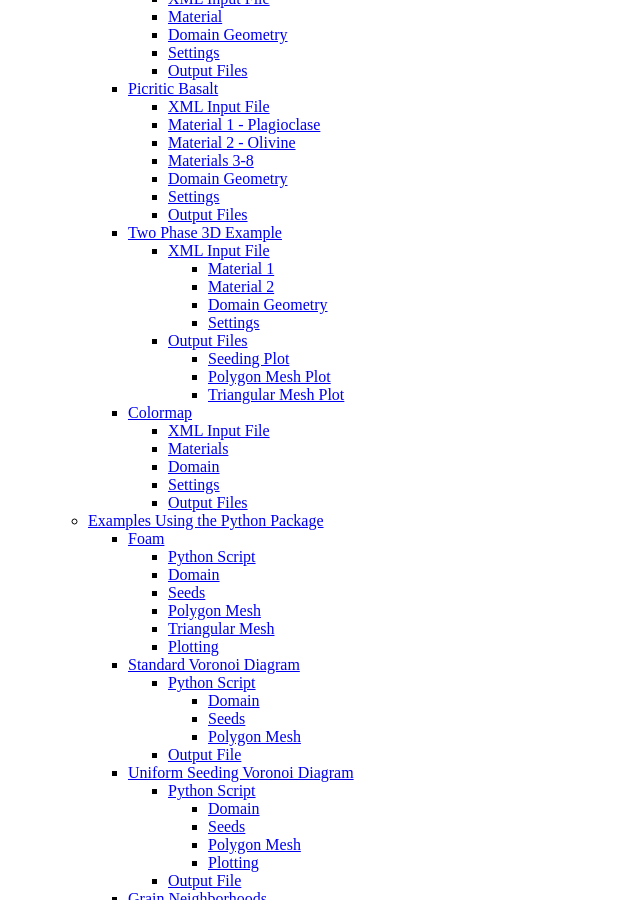
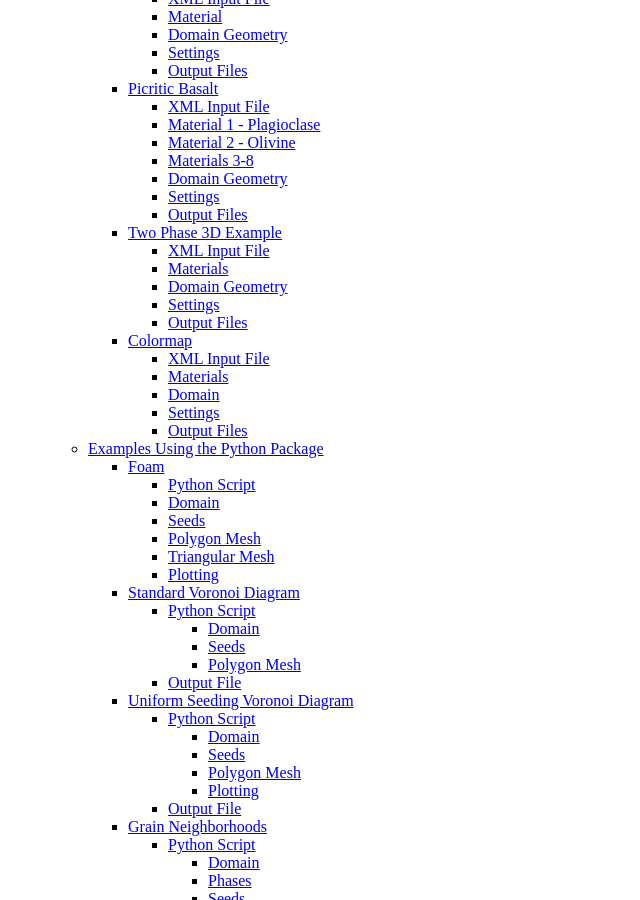
Before and after one commit to kip-hart/MicroStructPy, a Sphinx documentation site: the page built from docs/source/contents.rst, in a window 1280 px wide and 900 px high, scrolled down 1049 px. Shown: the whole window, without its empty margins (0-640 px from the left). Built offline with Sphinx 7.4.7, drawn with Linux system fonts in a browser that asks for light colours; some of the changed lines change nothing that is shown.

Commit message:
updated 2-phase 3D example

```diff
--- a/docs/source/ex_2phase_3d.rst
+++ b/docs/source/ex_2phase_3d.rst
@@ -18,46 +18,23 @@
     :language: xml
 
 
-Material 1
-----------
-
-.. literalinclude:: ../../examples/two_phase_3D.xml
-    :language: xml
-    :lines: 3-12
-    :dedent: 4
+Materials
+=========
 
 The first material makes up 25% of the volume, with a lognormal grain volume
 distribution.
-
-Material 2
-----------
-
-.. literalinclude:: ../../examples/two_phase_3D.xml
-    :language: xml
-    :lines: 14-22
-    :dedent: 4
 
 The second material makes up 75% of the volume, with an independent grain
 volume distribution.
 
 Domain Geometry
----------------
+===============
 
-.. literalinclude:: ../../examples/two_phase_3D.xml
-    :language: xml
-    :lines: 24-28
-    :dedent: 4
-
-These two materials fill a square domain of side length 7.
+These two materials fill a cube domain of side length 7.
 
 
 Settings
---------
-
-.. literalinclude:: ../../examples/two_phase_3D.xml
-    :language: xml
-    :lines: 30-49
-    :dedent: 4
+========
 
 The function will output plots of the microstructure process and those plots
 are saved as PNGs.
@@ -71,23 +48,48 @@
 Output Files
 ============
 
-The three plots that this file generates are the seeding, the polygon mesh,
-and the triangular mesh.
+.. only:: not latex
 
-Seeding Plot
-------------
+    The three plots that this file generates are the seeding, the polygon mesh,
+    and the triangular mesh.
+    These three plots are shown below.
 
-.. image:: ../../examples/two_phase_3D/seeds.png
-   :alt: Seed particles.
+    .. figure:: ../../examples/two_phase_3D/seeds.png
+        :alt: Seed geometries.
 
-Polygon Mesh Plot
------------------
+        Seed geometries
 
-.. image:: ../../examples/two_phase_3D/polymesh.png
-   :alt: Polygon mesh.
+    .. figure:: ../../examples/two_phase_3D/polymesh.png
+        :alt: Polygonal mesh.
 
-Triangular Mesh Plot
---------------------
+        Polygonal mesh
 
-.. image:: ../../examples/two_phase_3D/trimesh.png
-   :alt: Triangular mesh.
+    .. figure:: ../../examples/two_phase_3D/trimesh.png
+        :alt: Triangular mesh.
+
+        Triangular mesh
+
+.. only:: latex
+
+    .. raw:: latex
+
+        The three plots that this file generates are the seeding, the polygon mesh,
+        and the triangular mesh.
+        These three plots are shown in Fig.~\ref{fig:ex_two_phase_3D}.
+
+        \begin{figure}[htbp]
+            \centering
+            \subfloat[Seed geometries]{
+                \includegraphics[width=0.3\textwidth]{../../examples/two_phase_3D/seeds.png}
+            }
+            ~
+            \subfloat[Polygonal mesh]{
+                \includegraphics[width=0.3\textwidth]{../../examples/two_phase_3D/polymesh.png}
+            }
+            ~
+            \subfloat[Triangular mesh]{
+                \includegraphics[width=0.3\textwidth]{../../examples/two_phase_3D/trimesh.png}
+            }
+            \caption{Output plots for example with elliptical grains.}
+            \label{fig:ex_two_phase_3D}
+        \end{figure}
```
